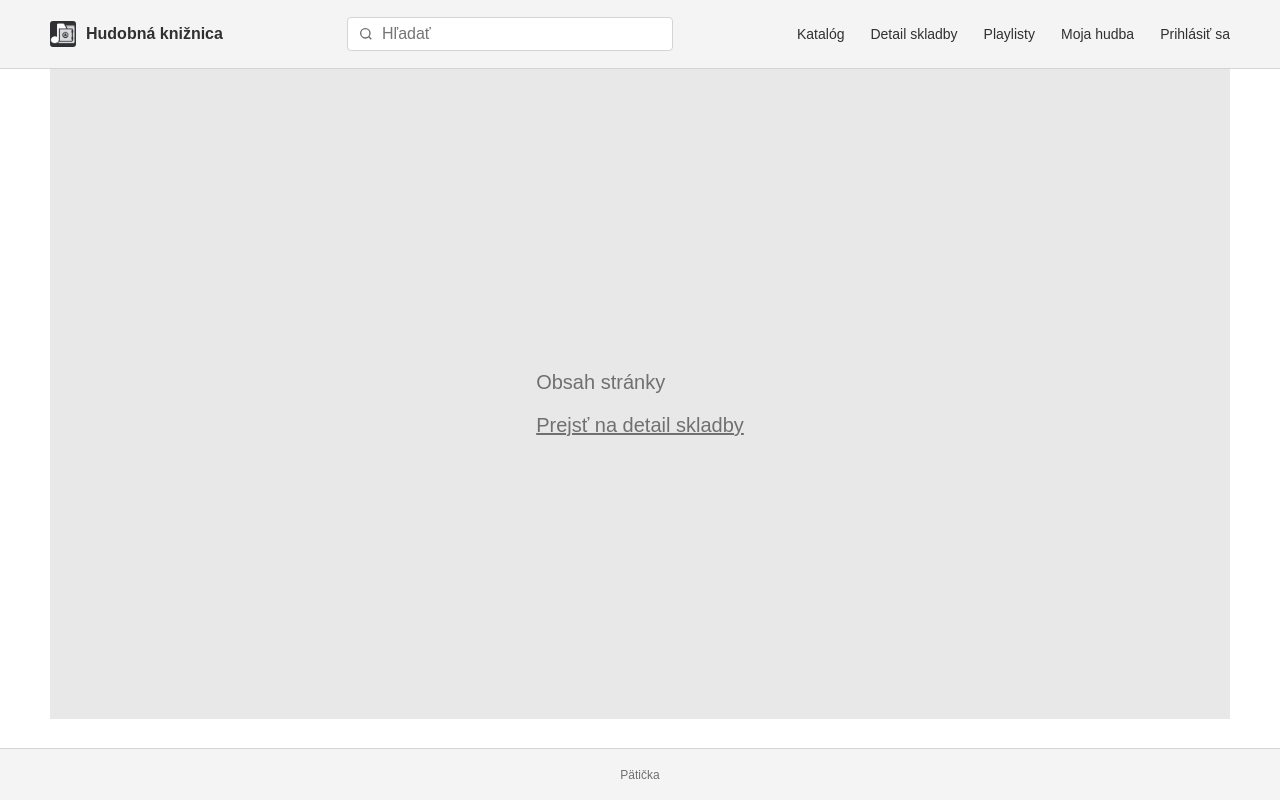
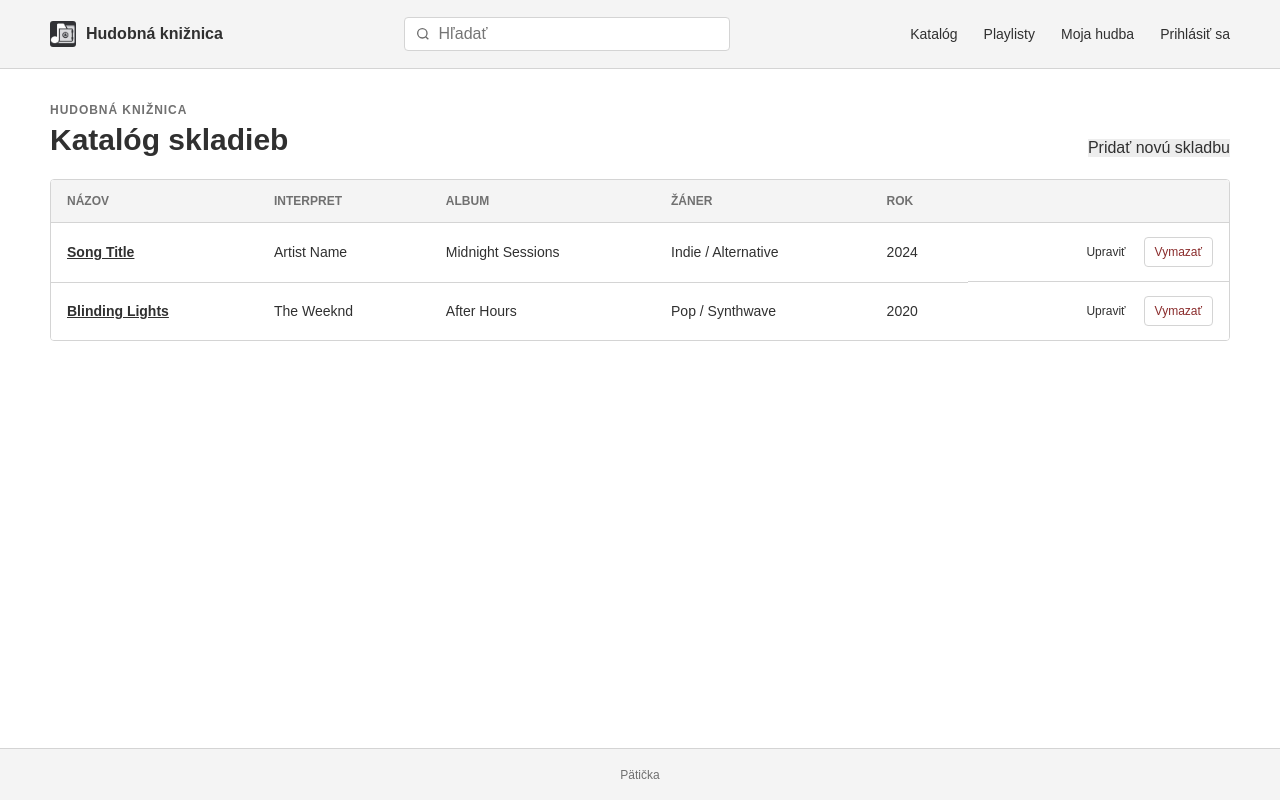
Before and after one commit to t2m24/VAII, a PHP site: page / in a window 1280 px wide. Run offline with PHP 8.4, Linux system fonts and the light colour scheme; data comes from the database, SQL or seed files in the repository; both versions use the stored data as it was after the commit; some libraries are stand-ins or nearby versions.

Commit message:
added Song CRUD with Vaiicko ORM

```diff
--- a/App/Controllers/HomeController.php
+++ b/App/Controllers/HomeController.php
@@ -2,6 +2,7 @@
 
 namespace App\Controllers;
 
+use App\Models\Song;
 use Framework\Core\BaseController;
 use Framework\Http\Request;
 use Framework\Http\Responses\Response;
@@ -39,7 +40,8 @@ class HomeController extends BaseController
      */
     public function index(Request $request): Response
     {
-        return $this->html();
+        $songs = Song::getAll(orderBy: 'created_at DESC');
+        return $this->html(compact('songs'));
     }
 
     /**
@@ -49,6 +51,77 @@ class HomeController extends BaseController
      */
     public function song(Request $request): Response
     {
-        return $this->html();
+        $id = $request->get('id');
+        $song = $id !== null
+            ? Song::getOne($id)
+            : (Song::getAll(orderBy: 'id ASC', limit: 1)[0] ?? null);
+        if ($song === null) {
+            return $this->redirect($this->url('home.index'));
+        }
+
+        return $this->html(compact('song'));
+    }
+
+    public function create(Request $request): Response
+    {
+        return $this->html([
+            'song' => new Song(),
+            'formAction' => $this->url('home.store'),
+            'formTitle' => 'Pridanie novej skladby',
+        ], 'form');
+    }
+
+    public function store(Request $request): Response
+    {
+        if (!$request->isPost()) {
+            return $this->redirect($this->url('home.create'));
+        }
+
+        $song = new Song();
+        $song->setFromRequest($request);
+        $song->save();
+
+        return $this->redirect($this->url('home.index'));
+    }
+
+    public function edit(Request $request): Response
+    {
+        $song = Song::getOne($request->get('id'));
+        if ($song === null) {
+            return $this->redirect($this->url('home.index'));
+        }
+
+        return $this->html([
+            'song' => $song,
+            'formAction' => $this->url('home.update', ['id' => $song->id]),
+            'formTitle' => 'Úprava skladby',
+        ], 'form');
+    }
+
+    public function update(Request $request): Response
+    {
+        $song = Song::getOne($request->get('id'));
+        if ($song === null) {
+            return $this->redirect($this->url('home.index'));
+        }
+
+        if (!$request->isPost()) {
+            return $this->redirect($this->url('home.edit', ['id' => $song->id]));
+        }
+
+        $song->setFromRequest($request);
+        $song->save();
+
+        return $this->redirect($this->url('home.index'));
+    }
+
+    public function delete(Request $request): Response
+    {
+        $song = Song::getOne($request->get('id'));
+        if ($song !== null) {
+            $song->delete();
+        }
+
+        return $this->redirect($this->url('home.index'));
     }
 }
--- /dev/null
+++ b/App/Models/Song.php
@@ -0,0 +1,26 @@
+<?php
+
+namespace App\Models;
+
+use Framework\Core\Model;
+
+class Song extends Model
+{
+    protected static ?string $tableName = 'songs';
+
+    protected static ?array $fillable = [
+        'title',
+        'artist',
+        'album',
+        'genre',
+        'release_year',
+    ];
+
+    public ?int $id = null;
+    public string $title = '';
+    public string $artist = '';
+    public ?string $album = null;
+    public ?string $genre = null;
+    public ?int $release_year = null;
+    public ?string $created_at = null;
+}
--- a/App/Views/Home/index.view.php
+++ b/App/Views/Home/index.view.php
@@ -1,10 +1,60 @@
 <?php
 
 /** @var \Framework\Support\LinkGenerator $link */
+/** @var \App\Models\Song[] $songs */
 ?>
-<section class="layout-placeholder" aria-label="Priestor pre obsah stránky">
-    <div>
-        <p>Obsah stránky</p>
-        <a href="<?= $link->url('home.song') ?>">Prejsť na detail skladby</a>
+<section class="catalog" aria-labelledby="catalog-title">
+    <div class="page-heading">
+        <div>
+            <p class="eyebrow">Hudobná knižnica</p>
+            <h1 id="catalog-title">Katalóg skladieb</h1>
+        </div>
+        <a class="button primary-button" href="<?= $link->url('home.create') ?>">Pridať novú skladbu</a>
     </div>
+
+    <?php if (count($songs) === 0) { ?>
+        <div class="empty-state">
+            <p>V katalógu zatiaľ nie sú žiadne skladby.</p>
+            <a href="<?= $link->url('home.create') ?>">Pridajte prvú skladbu</a>
+        </div>
+    <?php } else { ?>
+        <div class="song-table-wrapper">
+            <table class="song-table">
+                <caption class="sr-only">Zoznam skladieb</caption>
+                <thead>
+                <tr>
+                    <th scope="col">Názov</th>
+                    <th scope="col">Interpret</th>
+                    <th scope="col">Album</th>
+                    <th scope="col">Žáner</th>
+                    <th scope="col">Rok</th>
+                    <th scope="col"><span class="sr-only">Akcie</span></th>
+                </tr>
+                </thead>
+                <tbody>
+                <?php foreach ($songs as $song) { ?>
+                    <tr>
+                        <th scope="row">
+                            <a class="song-link" href="<?= $link->url('home.song', ['id' => $song->id]) ?>">
+                                <?= e($song->title) ?>
+                            </a>
+                        </th>
+                        <td><?= e($song->artist) ?></td>
+                        <td><?= e($song->album ?? '—') ?></td>
+                        <td><?= e($song->genre ?? '—') ?></td>
+                        <td><?= e($song->release_year ?? '—') ?></td>
+                        <td class="table-actions">
+                            <a class="button small-button" href="<?= $link->url('home.edit', ['id' => $song->id]) ?>">
+                                Upraviť
+                            </a>
+                            <form method="post" action="<?= $link->url('home.delete', ['id' => $song->id]) ?>">
+                                <button class="small-button danger-button" type="submit">Vymazať</button>
+                            </form>
+                        </td>
+                    </tr>
+                <?php } ?>
+                </tbody>
+            </table>
+        </div>
+    <?php } ?>
 </section>
--- a/App/Views/Layouts/root.layout.view.php
+++ b/App/Views/Layouts/root.layout.view.php
@@ -27,7 +27,6 @@
 
         <nav class="main-nav" aria-label="Hlavná navigácia">
             <a href="<?= $link->url('home.index') ?>">Katalóg</a>
-            <a href="<?= $link->url('home.song') ?>">Detail skladby</a>
             <a href="#">Playlisty</a>
             <a href="#">Moja hudba</a>
             <a href="#">Prihlásiť sa</a>
--- a/public/css/style.css
+++ b/public/css/style.css
@@ -39,6 +39,14 @@ button {
   color: var(--text);
   font: inherit;
   cursor: pointer;
+}
+
+button,
+.button {
+  display: inline-flex;
+  align-items: center;
+  justify-content: center;
+  text-decoration: none;
 }
 
 button:hover,
@@ -150,6 +158,144 @@ main {
   font-size: 12px;
 }
 
+.page-heading {
+  display: flex;
+  align-items: end;
+  justify-content: space-between;
+  gap: 20px;
+  margin: 34px 0 22px;
+}
+
+.page-heading h1,
+.song-form-section h1 {
+  margin: 0;
+  font-size: 30px;
+}
+
+.eyebrow {
+  margin: 0 0 6px;
+  color: var(--muted);
+  font-size: 12px;
+  font-weight: 700;
+  letter-spacing: .08em;
+  text-transform: uppercase;
+}
+
+.catalog,
+.song-form-section {
+  padding-bottom: 40px;
+}
+
+.song-table-wrapper {
+  overflow-x: auto;
+  border: 1px solid var(--border);
+  border-radius: 4px;
+}
+
+.song-table {
+  width: 100%;
+  border-collapse: collapse;
+  background: #fff;
+  font-size: 14px;
+}
+
+.song-table th,
+.song-table td {
+  padding: 14px 16px;
+  border-bottom: 1px solid var(--border);
+  text-align: left;
+  vertical-align: middle;
+}
+
+.song-table thead {
+  background: var(--surface);
+}
+
+.song-table thead th {
+  color: var(--muted);
+  font-size: 12px;
+  text-transform: uppercase;
+}
+
+.song-table tbody tr:last-child th,
+.song-table tbody tr:last-child td {
+  border-bottom: 0;
+}
+
+.song-link {
+  font-weight: 700;
+}
+
+.table-actions {
+  display: flex;
+  justify-content: flex-end;
+  gap: 8px;
+  white-space: nowrap;
+}
+
+.table-actions form {
+  margin: 0;
+}
+
+.small-button {
+  min-height: 30px;
+  padding: 0 10px;
+  font-size: 12px;
+}
+
+.danger-button {
+  color: #8a2c2c;
+}
+
+.empty-state,
+.song-form {
+  padding: 28px;
+  border: 1px solid var(--border);
+  border-radius: 4px;
+  background: var(--surface);
+}
+
+.empty-state p {
+  margin-top: 0;
+}
+
+.song-form-section {
+  max-width: 760px;
+  margin: 0 auto;
+}
+
+.form-grid {
+  display: grid;
+  grid-template-columns: repeat(2, minmax(0, 1fr));
+  gap: 18px;
+}
+
+.form-field {
+  display: grid;
+  gap: 7px;
+}
+
+.form-field label {
+  font-size: 13px;
+  font-weight: 700;
+}
+
+.form-field input {
+  width: 100%;
+  min-height: 38px;
+  padding: 0 10px;
+  border: 1px solid var(--border);
+  border-radius: 4px;
+  color: var(--text);
+  font: inherit;
+}
+
+.form-actions {
+  display: flex;
+  gap: 12px;
+  margin-top: 24px;
+}
+
 .song-page {
   padding-bottom: 34px;
 }
@@ -223,6 +369,11 @@ main {
   margin: 0 0 24px;
   color: var(--muted);
   font-size: 18px;
+}
+
+.detail-note {
+  margin: 0;
+  color: var(--muted);
 }
 
 .song-meta {
@@ -474,6 +625,16 @@ main {
     padding: 0 0 22px;
   }
 
+  .page-heading {
+    align-items: start;
+    flex-direction: column;
+  }
+
+  .page-heading h1,
+  .song-form-section h1 {
+    font-size: 25px;
+  }
+
   .cover-placeholder,
   .audio-player {
     width: min(100%, 286px);
@@ -482,6 +643,15 @@ main {
   .song-info h2 {
     margin-top: 0;
     font-size: 27px;
+  }
+
+  .form-grid {
+    grid-template-columns: 1fr;
+  }
+
+  .empty-state,
+  .song-form {
+    padding: 20px;
   }
 
   .layout-placeholder {
```
Also changed, not shown: App/Views/Home/form.view.php (added, +45 -0 lines), App/Views/Home/song.view.php (+11 -25 lines), docker/sql/structure.sql (added, +14 -0 lines).
